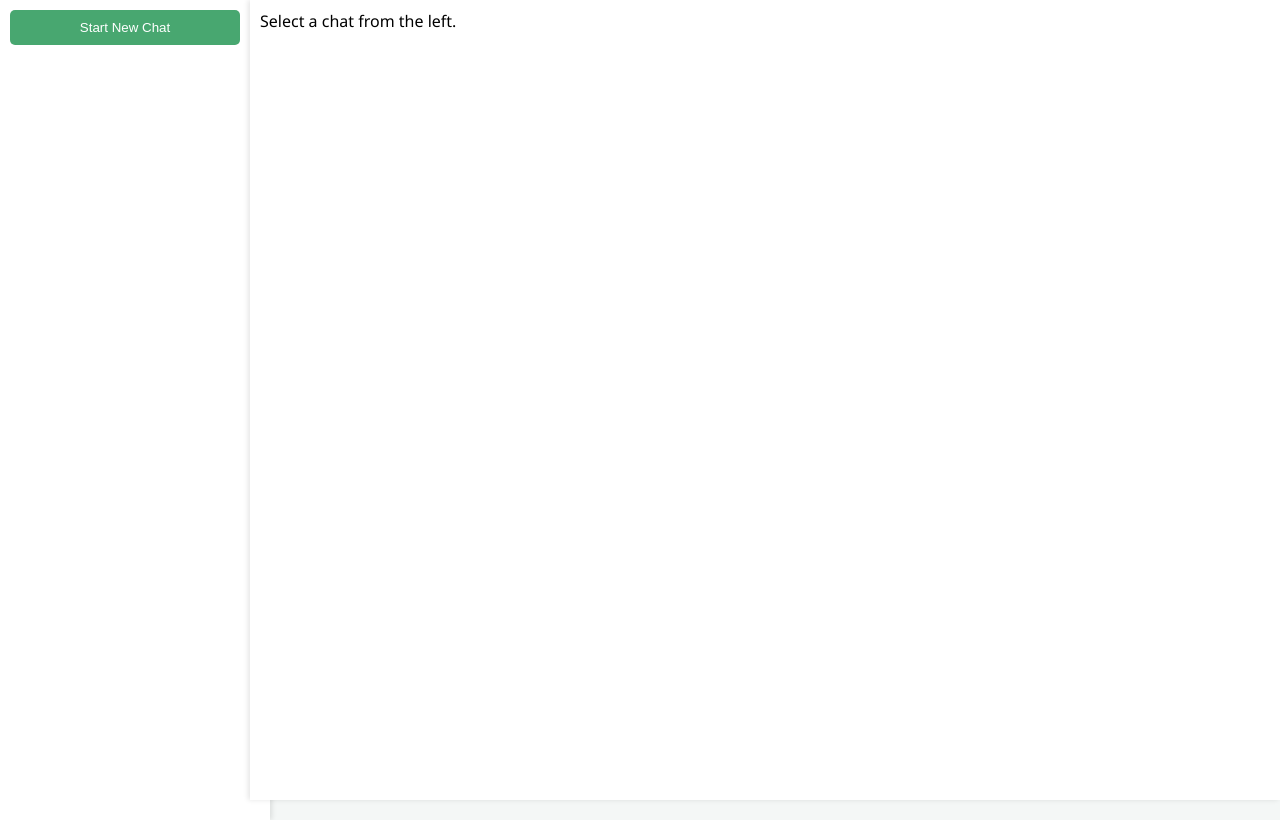
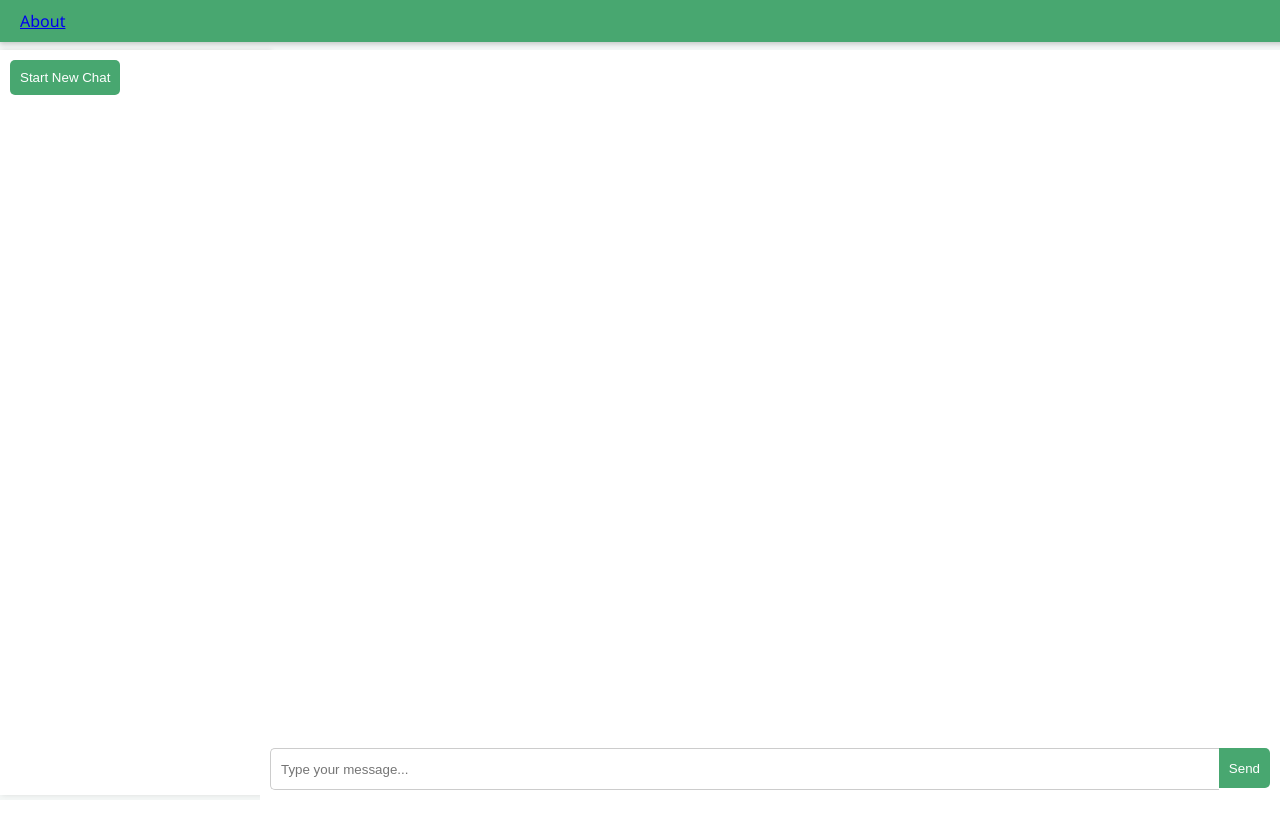
Before and after one commit to WizardML7/ChatCSEC, a Flask app: page / in a window 1280 px wide. After the commit the page ends 799 px from the top, so only its background shows below. Run offline with Flask 3, Linux system fonts and the light colour scheme.

Commit message:
Made it look a lot better and preforms kinda good at least on desktop

```diff
--- a/frontend/templates/index.html
+++ b/frontend/templates/index.html
@@ -5,20 +5,34 @@
     <meta name="viewport" content="width=device-width, initial-scale=1.0">
     <title>Chat with AI</title>
     <style>
-        body{
-            height: 100%;
+        nav {
+            width: 100%;
+            background-color: #48a770; /* Choose a color that fits your design */
+            color: white;
+            padding: 10px 20px;
+            box-shadow: 0 2px 5px rgba(0,0,0,0.2);
+            position: fixed;
+            top: 0;
+            left: 0;
+            z-index: 1000; /* Ensures nav is always on top */
+        }
+        body {
             margin: 0;
             display: flex;
             font-family: 'Segoe UI', Tahoma, Geneva, Verdana, sans-serif;
             background-color: #f4f7f6;
+
+            padding-top: 50px;
         }
 
         #chat-list {
-            flex: 0 0 250px;
+            top: 50px;
+            flex: 0 0 250px; /* Fixed width */
             background-color: #fff;
             overflow-y: auto;
+            height: calc(100vh - 75px); /* Full viewport height */
             padding: 10px;
-            height: 100vh;
+            /* padding-top: 0px; */
             box-shadow: 2px 0 5px rgba(0,0,0,0.1);
         }
 
@@ -36,34 +50,30 @@
         }
 
         #new-chat {
-            width: calc(100% - 20px);
             background-color: #48a770;
             color: white;
             border: none;
+            cursor: pointer;
         }
 
         #chat-display {
             position: fixed;
-            top: 0; /* Aligns the top of #chat-display with the top of the viewport */
-            bottom: 0; /* Aligns the bottom of #chat-display with the bottom of the viewport */
-            right: 0; /* Aligns the right side of #chat-display with the right side of the viewport */
-            left: 250px; /* Assuming #chat-list is 250px wide, this aligns the left side of #chat-display right next to #chat-list */
-            overflow-y: auto; /* Allows scrolling within the chat display if content overflows vertically */
+            top: 50px;
+            bottom: 0;
+            right: 0;
+            left: 260px; /* Adjust based on the width of #chat-list */
+            display: flex;
+            flex-direction: column;
+            overflow: hidden;
             padding: 10px;
-            box-sizing: border-box; /* Ensures padding is included in the width and height calculations */
-            background-color: white; /* Or any color that fits your design */
-            box-shadow: -2px 0 5px rgba(0,0,0,0.1); /* Optional: adds shadow for depth on the left edge */
+            box-sizing: border-box;
+            background-color: white;
         }
 
-        .chat-response {
-            background-color: #fff;
-            border: none;
-            padding: 10px;
-            box-shadow: 0 2px 4px rgba(0,0,0,0.1);
+        #messages-container {
+            overflow-y: auto;
             margin-bottom: 10px;
-            overflow-y: auto;
-            max-height: 300px;
-            border-radius: 5px;
+            flex-grow: 1;
         }
 
         .chat-form {
@@ -71,20 +81,22 @@
             margin-top: 10px;
         }
 
+        .chat-form input, .chat-form button {
+            height: 40px;
+            padding: 0 10px;
+        }
+
         .chat-form input {
             flex-grow: 1;
-            padding: 10px;
             border: 1px solid #ccc;
             border-radius: 5px 0 0 5px;
             border-right: none;
         }
 
         .chat-form button {
-            width: 20%;
             background-color: #48a770;
             color: white;
             border: none;
-            padding: 10px;
             cursor: pointer;
             border-radius: 0 5px 5px 0;
             transition: background-color 0.3s ease;
@@ -96,46 +108,47 @@
     </style>
 </head>
 <body>
-    <div id="chat-list"></div>
-    <div id="chat-display">Select a chat from the left.</div>
+    <nav>
+        <a href="/about">About</a>
+    </nav>
+    <div id="chat-list">
+        <button id="new-chat">Start New Chat</button>
+    </div>
+    <div id="chat-display">
+        <div id="messages-container">
+            <!-- Messages will be dynamically inserted here -->
+        </div>
+        <form id="chat-form" class="chat-form">
+            <input type="text" class="user_input" placeholder="Type your message...">
+            <button type="submit">Send</button>
+        </form>
+    </div>
 
     <script src="https://ajax.googleapis.com/ajax/libs/jquery/3.5.1/jquery.min.js"></script>
     <script>
         $(document).ready(function(){
             let chatCount = 0;
-            $('#chat-list').on('click', '.chat-selector', function(){
-                const chatId = $(this).data('chat-id');
-                $('.chat-box').hide();
-                $(`#chat-box-${chatId}`).show();
-            });
-
-            $('#chat-list').append('<button id="new-chat">Start New Chat</button>');
             $('#new-chat').click(function() {
                 chatCount++;
                 const chatSelector = `<div class="chat-selector" data-chat-id="${chatCount}">Chat #${chatCount}</div>`;
                 $('#chat-list').append(chatSelector);
 
-                const chatBox = `
-                    <div class="chat-box" id="chat-box-${chatCount}" style="display:none">
-                        <div class="chat-response" id="response-${chatCount}"></div>
-                        <form class="chat-form" data-chat-id="${chatCount}">
-                            <input type="text" class="user_input" placeholder="Type your message...">
-                            <button type="submit">Send</button>
-                        </form>
-                    </div>
-                `;
-                $('#chat-display').append(chatBox);
+                // Resetting the chat display to show the selected chat
+                $('#messages-container').empty();
+                $('#messages-container').append(`<div class="chat-box" id="chat-box-${chatCount}">
+                                                    <div class="chat-response" id="response-${chatCount}">Chat #${chatCount} initiated</div>
+                                                </div>`);
             });
 
-            $(document).on('submit', '.chat-form', function(e){
+            $(document).on('submit', '#chat-form', function(e){
                 e.preventDefault();
-                const chatId = $(this).data('chat-id');
                 const userInput = $(this).find('.user_input').val();
 
-                // Implement sending to backend here
+                // Example of appending user input to messages container
+                $('#messages-container').append(`<div>Sent: ${userInput}</div>`);
 
-                $(`#response-${chatId}`).append(`<div>Sent: ${userInput}</div>`); // Simulate response
-                $(this).find('.user_input').val('');
+                // Clear input after sending
+                $('.user_input').val('');
             });
         });
     </script>
```
